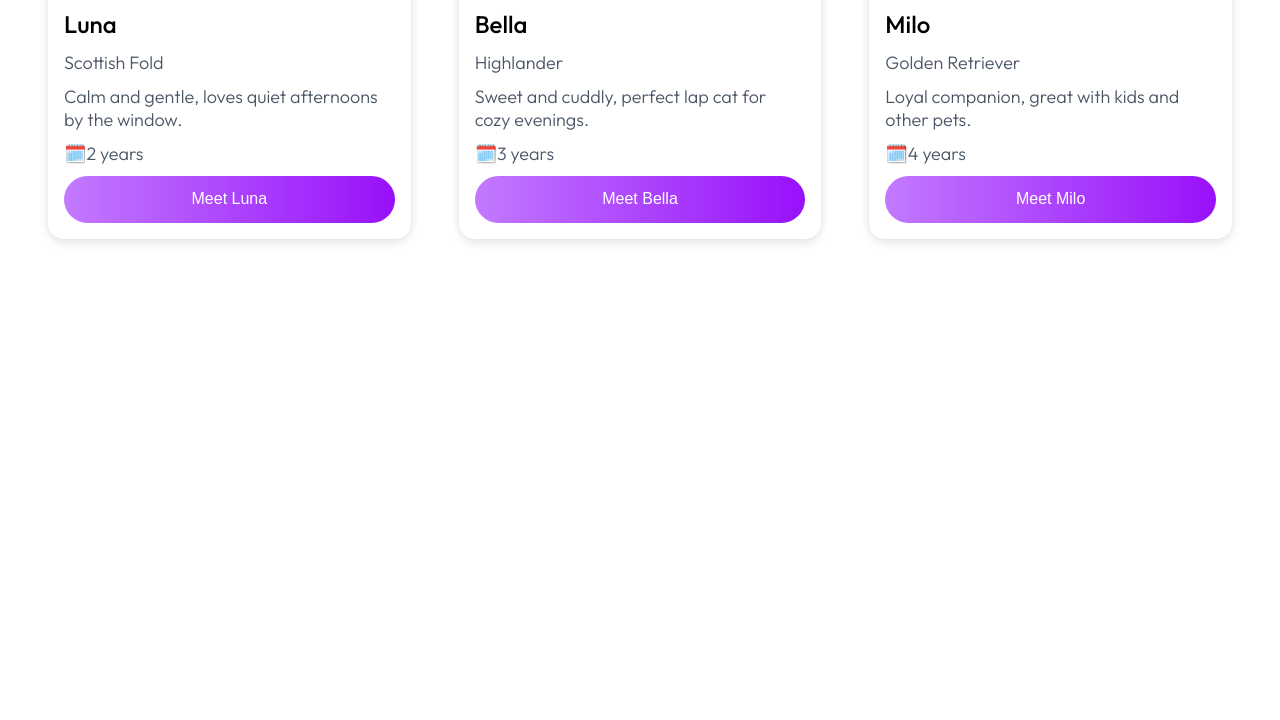
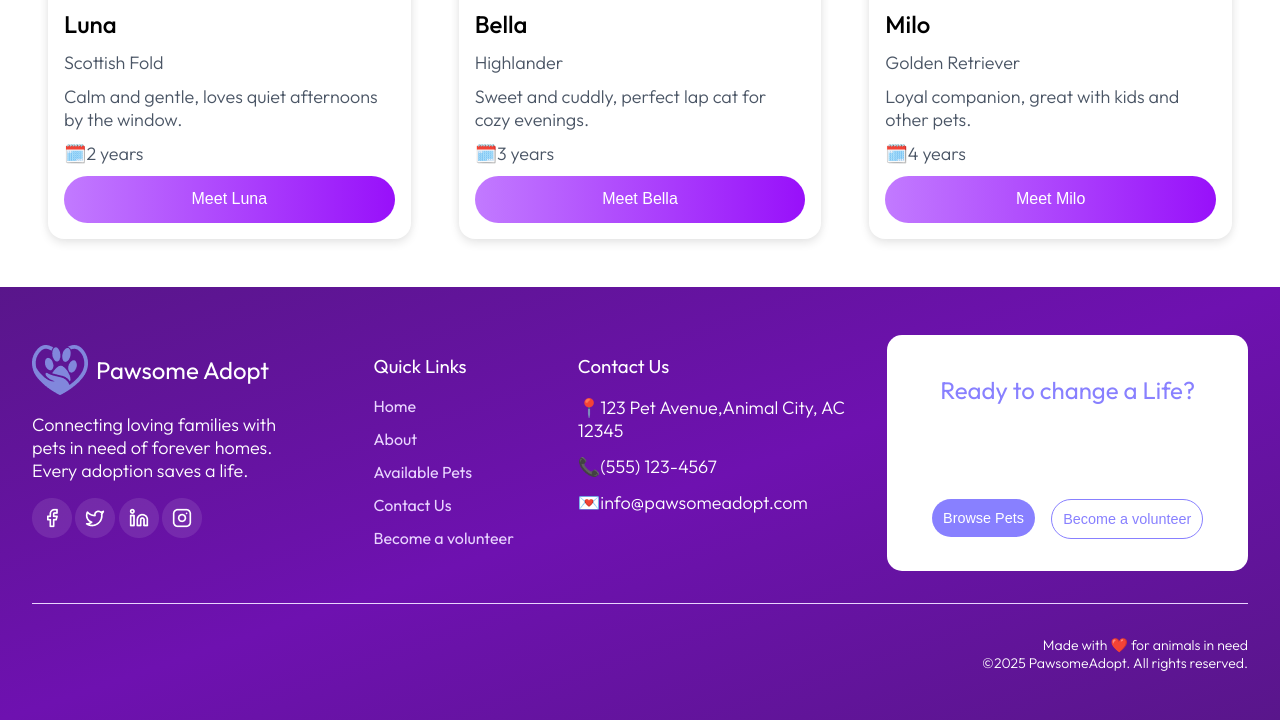
Before and after one commit to FaZeKu/pet-adoption, a plain HTML site: page available pets.html in a window 1280 px wide. Shown: the part 1152-1872 px from the top of the page. Before the commit the page ends 1439 px from the top, so only its background shows below. Drawn offline with Linux system fonts and the light colour scheme; a web font is replaced by a local one.

Commit message:
Update available pets.html

```diff
--- a/available pets.html
+++ b/available pets.html
@@ -114,5 +114,66 @@
         </div>
       </div>
     </main>
+        <footer>
+      <div class="footer-container">
+        <div>
+          <div class="logo">
+            <img src="images/Logo.png" alt="logo" />
+            <h2>Pawsome Adopt</h2>
+          </div>
+          <p>
+            Connecting loving families with pets in need of forever homes. Every
+            adoption saves a life.
+          </p>
+          <div class="social-media">
+            <img src="images/facebook.png" alt="facebook logo" />
+            <img src="images/twitter.png" alt="twitter logo" />
+            <img src="images/Linkedin.png" alt="linkedin logo" />
+            <img src="images/instagram.png" alt="instagram logo" />
+          </div>
+        </div>
+
+        <div class="links">
+          <h3>Quick Links</h3>
+          <ul class="footer-nav">
+            <li>
+              <a href="index.html">Home</a>
+            </li>
+            <li><a href="about.html">About</a></li>
+            <li>
+              <a href="available pets.html">Available Pets</a
+              >
+            </li>
+            <li><a href="contact.html">Contact Us</a></li>
+            <li><a href="volunter.html">Become a volunteer</a></li>
+          </ul>
+        </div>
+
+        <div class="contact-options">
+          <h3>Contact Us</h3>
+          <p>📍123 Pet Avenue,Animal City, AC 12345</p>
+          <p>📞(555) 123-4567</p>
+          <p>💌info@pawsomeadopt.com</p>
+        </div>
+
+        <div class="footer-card">
+          <h3>Ready to change a Life?</h3>
+          <p>
+            Start your journey today and give a pet the loving home theydeserve.
+            Together, we can make a difference!
+          </p>
+          <div class="cta-container">
+            <a href="pets.html"><button class="cta main-cta">Browse Pets</button></a>
+            <a href="/volunteer/volunter.html"><button class="cta secondary-cta">Become a volunteer</button></a>
+          </div>
+        </div>
+      </div>
+      <hr />
+
+      <div class="copyright">
+        <p>Made with ❤️ for animals in need</p>
+        <p>©2025 PawsomeAdopt. All rights reserved.</p>
+      </div>
+    </footer>
   </body>
 </html>
```
